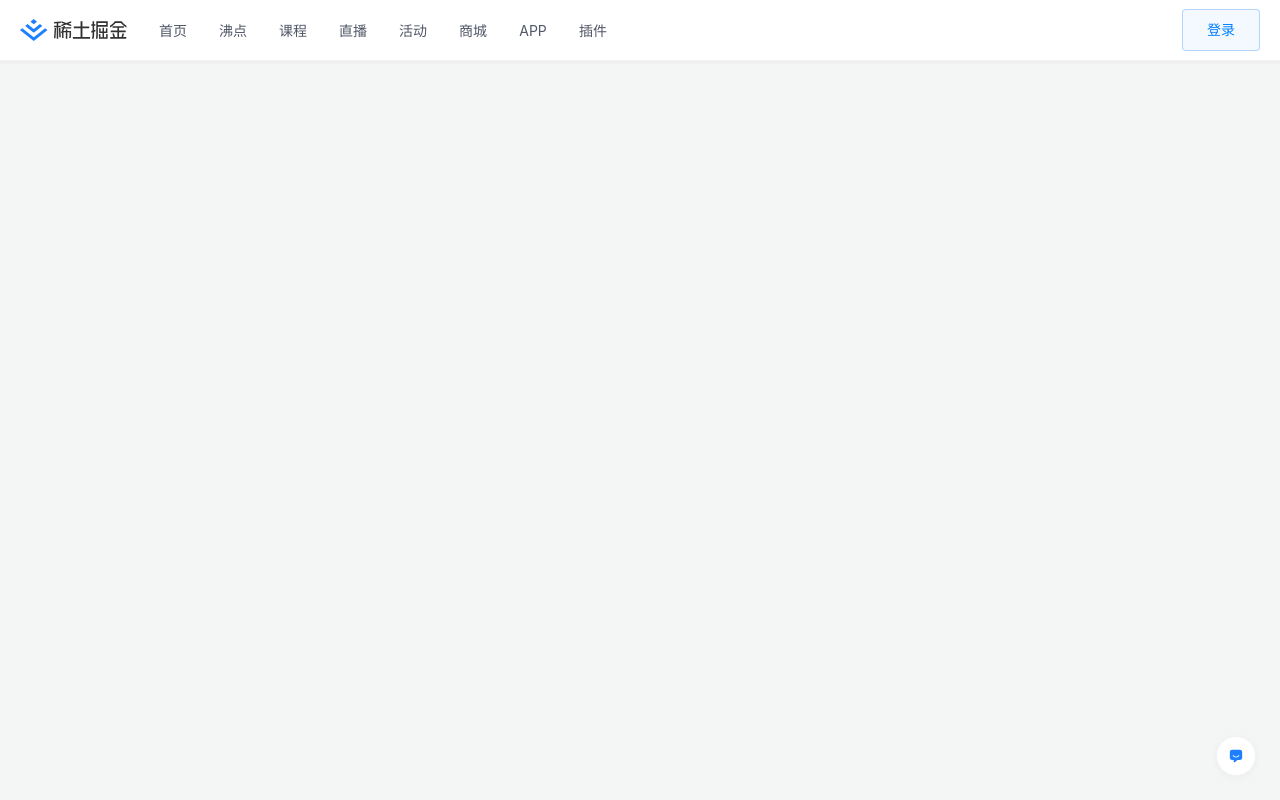
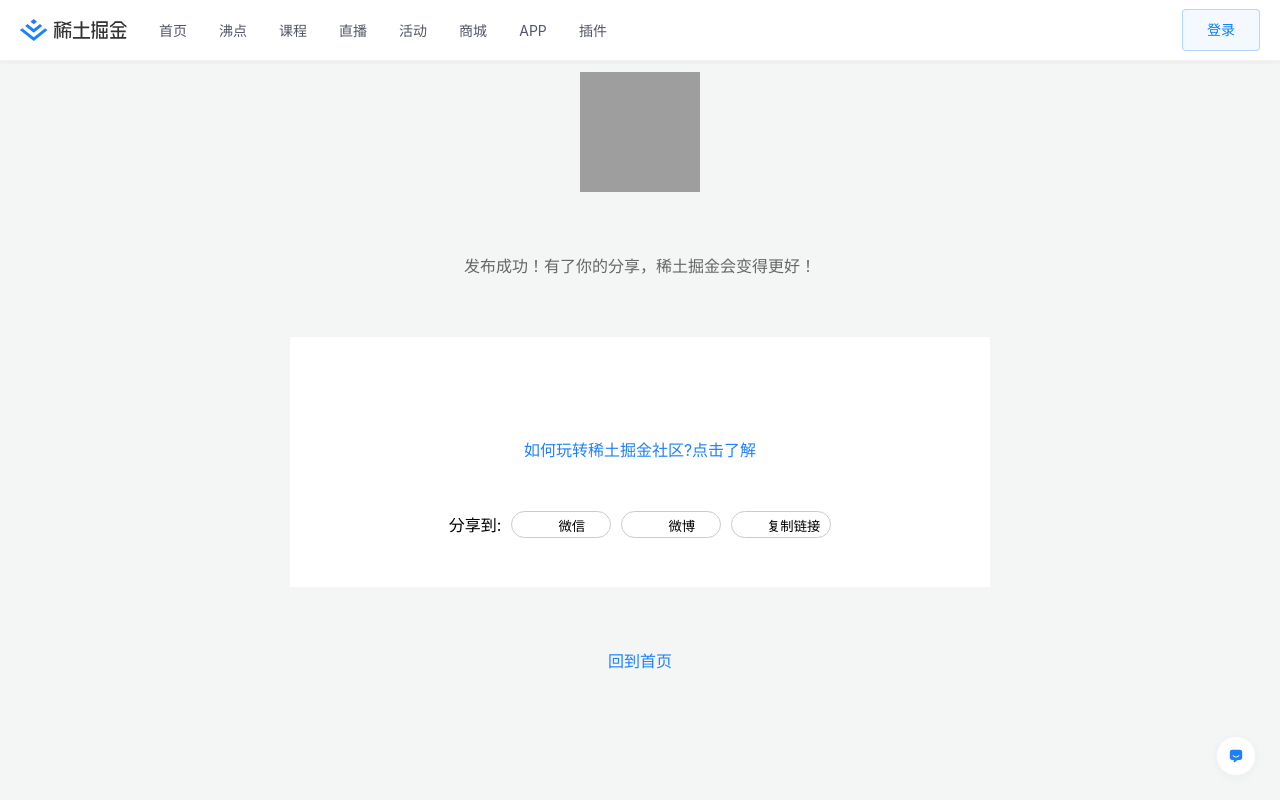
Before and after one commit to Max-Port-Team/FrontEnd, a Vue app in the folder fakejuejin/: page /pubdone in a window 1280 px wide. Built offline with nearby package versions, Linux system fonts and the light colour scheme; grey boxes are pictures that could not be loaded; a web font is replaced by a local one.

Commit message:
写文章的基本功能完成

```diff
--- a/fakejuejin/src/component/Header/components/NavMenu.vue
+++ b/fakejuejin/src/component/Header/components/NavMenu.vue
@@ -25,7 +25,7 @@
           fill="#86909C"
         ></path>
       </svg>
-      <span>写文章</span>
+      <span @click="goedit">写文章</span>
     </li>
     <li @click="toMainPage">
       <svg
@@ -76,6 +76,10 @@
     return {};
   },
   methods: {
+    goedit(){
+      let routeData = this.$router.resolve({name: "editer"});
+      window.open(routeData.href, '_blank');
+    },
     toMainPage() {
       this.$refs.ullist.hidden = true;
       this.$router.push("/user/" + window.localStorage.userId);
--- a/fakejuejin/src/pages/Editer.vue
+++ b/fakejuejin/src/pages/Editer.vue
@@ -1,5 +1,5 @@
 <template>
-  <div class="edier-container">
+  <div class="edier-container" v-if='isPublish'>
     <header class="edier-header">
       <div class="title-other">
         <input
@@ -11,21 +11,14 @@
         <div class="editer-other">
           <div class="editer-tip">文章将自动保存到草稿箱</div>
           <div class="editer-draftbox">草稿箱</div>
-          <div class="editer-publish" @click="publish">
+          <div class="editer-publish" @click="showDeatilDody($event)">
             发布
-            <div class="publish-deatil">
+            <div class="publish-deatil" v-if="isshow">
               <header class="deatil-header">发布文章</header>
-              <section class="deatil-body">
+              <section class="deatil-body" >
                 <div class="body-classes">
                   <ul @click="chooseclass($event)">
-                    <li>后端</li>
-                    <li>前端</li>
-                    <li>Android</li>
-                    <li>iOS</li>
-                    <li>人工智能</li>
-                    <li>开发工具</li>
-                    <li>代码人生</li>
-                    <li>阅读</li>
+                    <li v-for="(name,key) in classList" :key='key' ref='classes'>{{name}}</li>
                   </ul>
                 </div>
                 <div class="body-textarea">
@@ -33,14 +26,16 @@
                 </div>
 
               </section>
-
-              <footer class="deatil-footer"></footer>
+              <footer class="detail-footer">
+                <button class="cancelBut">取消</button>
+                <button class="confirmBut" @click="publish">确定并发布</button>
+              </footer>
             </div>
           </div>
           <div>
             <i class="iconfont icon-zhuanhuan"></i>
           </div>
-          <img src="../assets/6.webp" class="editer-avatar" />
+          <img :src="src" class="editer-avatar" />
         </div>
       </div>
       <div class="edit-tolls"></div>
@@ -65,14 +60,30 @@
   name: "Editer",
   data() {
     return {
+      src:localStorage.getItem('avatar'),
       title: "",
       intro:"",
-      class:''
+      class:'',
+      isshow:false,
+      isPublish:true,
+      classList:['后端','前端','Android','iOS','人工智能','开发工具','代码人生','阅读']
     };
   },
   methods: {
-    chooseclass(){
-
+    showDeatilDody(e){
+      if(e.target.className=='editer-publish'){
+        this.isshow=!this.isshow
+      }
+    }
+    ,
+    chooseclass(e){
+      if(e.target.tagName=='LI'){
+        this.$refs.classes.forEach(element => {
+          element.classList.remove('class-heightlight');
+        });
+        e.target.classList.add('class-heightlight');
+        this.class= e.target.innerText;
+      }
     }
     ,
     antishake(fnc, dalay) {
@@ -90,20 +101,24 @@
       }, 500);
     },
     publish() {
-      // fetch("http://localhost:8080/api/MaxPort/article/addArticle", {
-      //   method: "POST",
-      //   headers: {
-      //     "Content-Type": "application/json",
-      //   },
-      //   body: JSON.stringify({
-      //     title: "titile",
-      //     tag: "frontend",
-      //     intro: "intro",
-      //     body: this.$refs.writer.innerText,
-      //   }),
-      // }).then((res) => {
-      //   console.log(res);
-      // });
+      fetch("http://localhost:8080/api/MaxPort/article/addArticle", {
+        method: "POST",
+        headers: {
+          "Content-Type": "application/json",
+        },
+        body: JSON.stringify({
+          title:this.title,
+          tag: this.class,
+          intro: this.intro,
+          body: this.$refs.writer.innerText,
+        }),
+      })
+      .then(res=> res.json())
+      .then(res=>{
+        this.isPublish=false;
+        this.$router.replace({path:`/pubdone?id=${res.id}&title=${this.title}`});
+        this.$router.go(0)
+      })
     },
   },
   computed: {
@@ -119,6 +134,43 @@
 </script>
 
 <style scoped>
+.class-heightlight{
+  color: #1d7dfa !important;
+  background-color: #e8f3ff !important;
+}
+.detail-footer{
+  position: relative;
+  width: 100%;
+  height: 59px;
+}
+.confirmBut{
+  position: absolute;
+  top: 17px;
+  left: 420px;
+  width: 80px;
+  text-align: center;
+  line-height: 25px;
+  height: 25px;
+  background-color: #1e80ff;
+  border-radius: 5px;
+  border: none;
+  color: rgb(255, 255, 255);
+  cursor: pointer;
+}
+.cancelBut{
+  position: absolute;
+  width: 80px;
+  top: 17px;
+  left: 320px;
+  text-align: center;
+  line-height: 25px;
+  height: 25px;
+  color: #1e80ff;
+  background-color: white;
+  border: 1px solid rgb(30, 128, 255);
+  border-radius: 5px;
+  cursor: pointer;
+}
 .textarea{
   box-sizing: border-box;
   padding: 10px;
@@ -316,6 +368,7 @@
   border-radius: 3px;
   background-color: rgb(29, 125, 250);
   font-weight: 400;
+  cursor: pointer;
 }
 .editer-draftbox {
   appearance: button;
--- /dev/null
+++ b/fakejuejin/src/pages/Pubdone.vue
@@ -0,0 +1,109 @@
+<template>
+  <div class="pubdone-container">
+      <img src="//lf3-cdn-tos.bytescm.com/obj/static/xitu_juejin_web/1241627457df53f3d00c37668174eef9.svg" alt="">
+      <span>发布成功！有了你的分享，稀土掘金会变得更好！</span>
+      <div class="share">
+          <a class="share-title" @click="goNewArticle">{{$route.query.title}}</a>
+          <a href="" class="share-howtoplay">如何玩转稀土掘金社区?点击了解</a>
+          <div class="shareto">
+              <span style="color:black">分享到:</span>
+              <button><i class="iconfont icon-weixin"></i>微信</button>
+              <button><i class="iconfont icon-shejiaotubiao-06"></i>微博</button>
+              <button><i class="iconfont icon-lianjie"></i> 复制链接</button>
+          </div>
+      </div>
+      <a class="backhome">回到首页</a>
+  </div>
+</template>
+
+<script>
+export default {
+    name:'Pubdone',
+    methods:{
+        goNewArticle(){
+            this.$router.replace({name: "articledetail",query:{id:this.$route.query.id}});
+            this.$router.go(0)
+        }
+    }
+}
+</script>
+
+<style>
+.shareto i{
+    margin-right: 5px;
+}
+.shareto button{
+    margin-left: 10px;
+    border-radius: 14px ;
+    border: 1px solid rgb(202, 202, 202);
+    width: 100px;
+    height: 27px;
+    background-color: white;
+    text-align: center;
+    line-height: 27px;
+}
+.backhome{
+    color: #1e80ff;
+}
+.share-title{
+    cursor: pointer;
+    font-size: 25px;
+    text-decoration: underline;
+}
+.share-howtoplay{
+    text-decoration: none;
+    color: #1e80ff;
+}
+.share{
+    display: flex;
+    flex-direction: column;
+    justify-content: space-evenly;
+    align-items: center;
+    background-color: white;
+    height: 250px;
+    width: 100%;
+}
+.pubdone-container img{
+    width: 120px;
+    height: 120px;
+}
+.pubdone-container{
+    display: flex;
+    justify-content: space-between;
+    align-items: center;
+    flex-direction: column;
+    width: 700px;
+    height: 600px;
+    margin: 0 auto;
+    color: rgb(102, 102, 102);
+}
+@font-face {
+  font-family: "iconfont"; /* Project id 3448432 */
+  src: url('//at.alicdn.com/t/c/font_3448432_m3amydp7m2.woff2?t=1660975436212') format('woff2'),
+       url('//at.alicdn.com/t/c/font_3448432_m3amydp7m2.woff?t=1660975436212') format('woff'),
+       url('//at.alicdn.com/t/c/font_3448432_m3amydp7m2.ttf?t=1660975436212') format('truetype');
+}
+
+.iconfont {
+  font-family: "iconfont" !important;
+  font-size: 16px;
+  font-style: normal;
+  -webkit-font-smoothing: antialiased;
+  -moz-osx-font-smoothing: grayscale;
+}
+
+.icon-lianjie:before {
+  content: "\e602";
+  color: rgb(24, 168, 252);
+}
+
+.icon-weixin:before {
+  content: "\e620";
+  color: green;
+}
+
+.icon-shejiaotubiao-06:before {
+  content: "\e641";
+  color: red;
+}
+</style>
--- a/fakejuejin/src/router/index.js
+++ b/fakejuejin/src/router/index.js
@@ -9,6 +9,7 @@
 import UserProfile from '../pages/User/components/UserProfile.vue'
 import LogIn from "../component/LogIn.vue";
 import Editer from "../pages/Editer.vue"
+import Pubdone from '../pages/Pubdone.vue'
 export default new VueRouter({
 	routes: [
 		{
@@ -64,6 +65,10 @@
 			name: "editer",
 			path: "/editer",
 			component: Editer,
+		},
+		{
+			path:"/pubdone",
+			component:Pubdone
 		}
 	],
   mode:'history'
```
